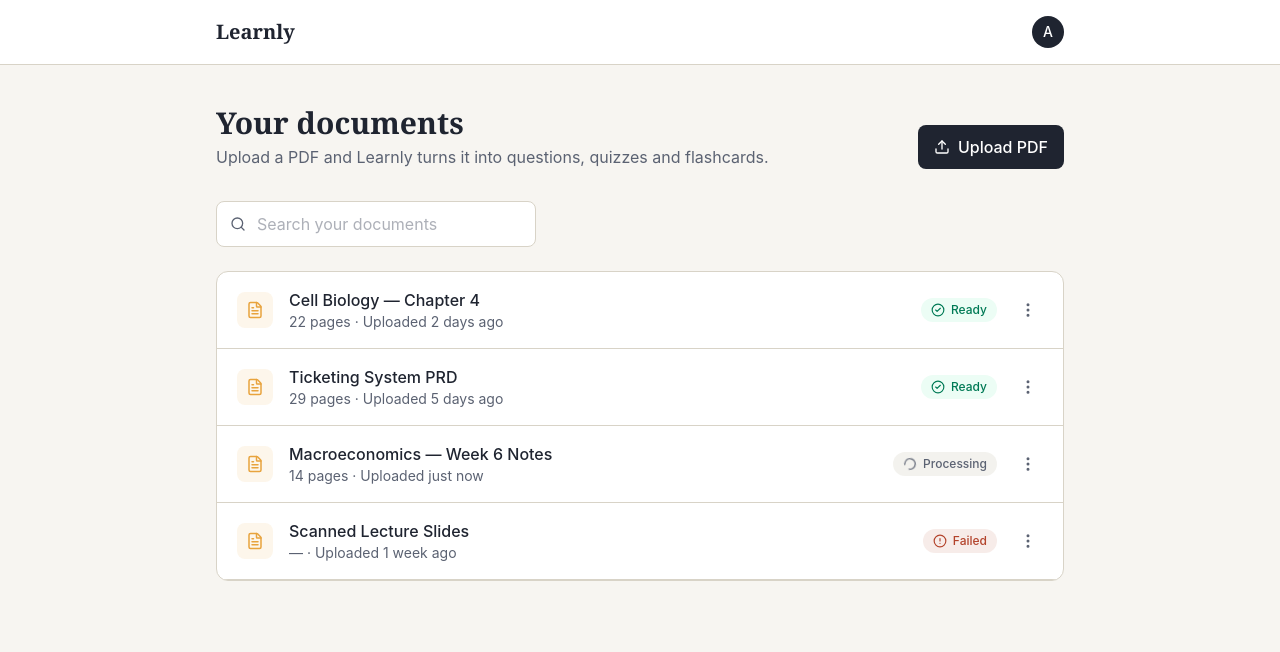
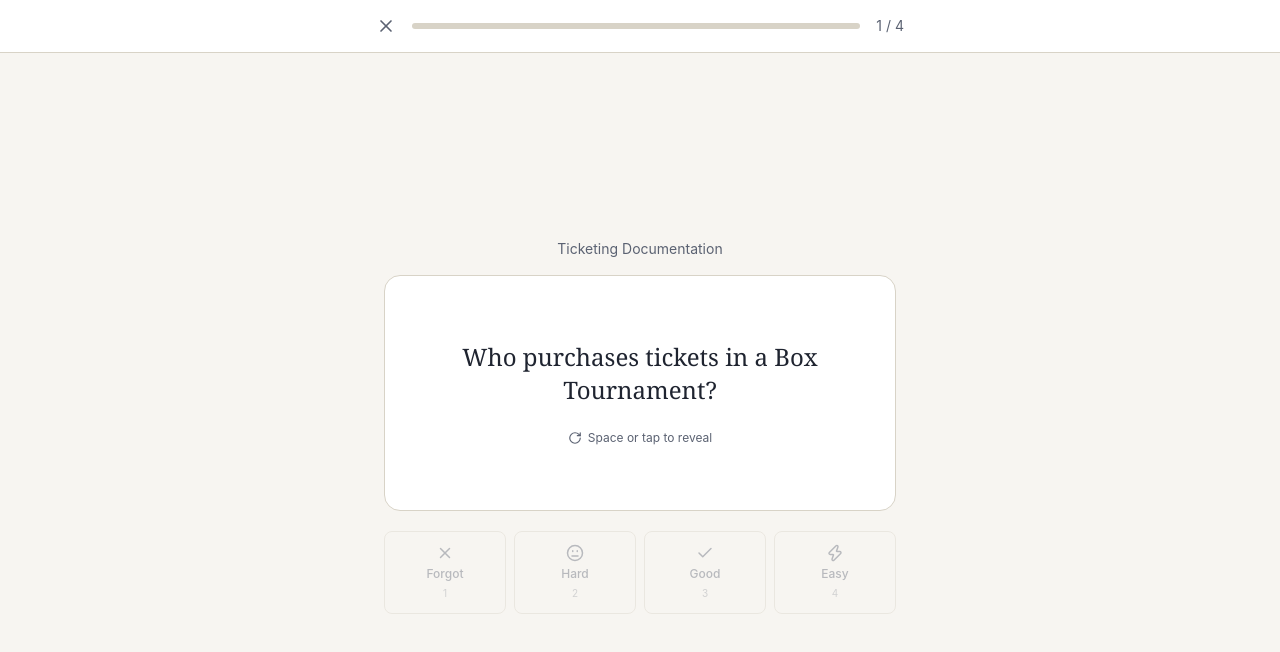
Before and after one commit to abhinavshr/learnly-frontend, a React (Vite) app: page /flashcards/review in a window 1280 px wide. Before the commit this address led to /. Shown: the top 652 px of the page. Built offline with nearby package versions, Linux system fonts and the light colour scheme.

Commit message:
feat: add FlashcardReviewPage component for flashcard review functionality

```diff
--- a/src/App.jsx
+++ b/src/App.jsx
@@ -5,6 +5,7 @@ import DashboardPage from "./pages/DashboardPage.jsx";
 import DocumentWorkspacePage from "./pages/DocumentWorkspacePage.jsx";
 import QuizAttemptPage from "./pages/QuizAttemptPage.jsx";
 import AttemptResultsPage from "./pages/AttemptResultsPage.jsx";
+import FlashcardReviewPage from "./pages/FlashcardReviewPage.jsx";
 
 export default function App() {
   return (
@@ -16,6 +17,7 @@ export default function App() {
         <Route path="/documents/:id" element={<DocumentWorkspacePage />} />
         <Route path="/quizzes/:id/attempt" element={<QuizAttemptPage />} />
         <Route path="/attempts/:id" element={<AttemptResultsPage />} />
+        <Route path="/flashcards/review" element={<FlashcardReviewPage />} />
         <Route path="*" element={<Navigate to="/" replace />} />
       </Routes>
     </BrowserRouter>
--- /dev/null
+++ b/src/pages/FlashcardReviewPage.jsx
@@ -0,0 +1,185 @@
+import { useState, useEffect, useCallback } from "react";
+import { Link } from "react-router-dom";
+import { X, RotateCw, Check, Meh, Zap, PartyPopper } from "lucide-react";
+
+// Static mock — matches the shape GET /api/flashcards/due returns
+const DUE_CARDS = [
+  {
+    id: 1,
+    front: "Who purchases tickets in a Box Tournament?",
+    back: "The team captain, who also provides the team name and each member's details.",
+    documentTitle: "Ticketing Documentation",
+  },
+  {
+    id: 2,
+    front: "What are the four tournament types?",
+    back: "Pro Clubs (11v11), Box Tournament, 1v1 Tournament, and LAN Tournament.",
+    documentTitle: "Ticketing Documentation",
+  },
+  {
+    id: 3,
+    front: "What organelle is responsible for producing ATP?",
+    back: "Mitochondria — often called the powerhouse of the cell.",
+    documentTitle: "Cell Biology — Chapter 4",
+  },
+  {
+    id: 4,
+    front: "What data verifies a LAN Tournament attendee's age?",
+    back: "Date of Birth, required specifically for age verification at the physical venue.",
+    documentTitle: "Ticketing Documentation",
+  },
+];
+
+const RATINGS = [
+  { id: 0, key: "1", label: "Forgot", icon: X, color: "error" },
+  { id: 1, key: "2", label: "Hard", icon: Meh, color: "marigold" },
+  { id: 2, key: "3", label: "Good", icon: Check, color: "emerald" },
+  { id: 3, key: "4", label: "Easy", icon: Zap, color: "emerald" },
+];
+
+const RATING_STYLES = {
+  error: "hover:bg-error/10 hover:text-error hover:border-error",
+  marigold: "hover:bg-marigold/10 hover:text-marigold hover:border-marigold",
+  emerald: "hover:bg-emerald-50 hover:text-emerald-700 hover:border-emerald-600",
+};
+
+export default function FlashcardReviewPage() {
+  const [queue, setQueue] = useState(DUE_CARDS);
+  const [index, setIndex] = useState(0);
+  const [flipped, setFlipped] = useState(false);
+  const [tally, setTally] = useState({ 0: 0, 1: 0, 2: 0, 3: 0 });
+  const [done, setDone] = useState(false);
+
+  const total = DUE_CARDS.length;
+  const card = queue[index];
+
+  const rate = useCallback(
+    (ratingId) => {
+      if (!flipped || done) return;
+      setTally((t) => ({ ...t, [ratingId]: t[ratingId] + 1 }));
+
+      if (index + 1 >= total) {
+        setDone(true);
+      } else {
+        setFlipped(false);
+        setIndex((i) => i + 1);
+      }
+    },
+    [flipped, done, index, total]
+  );
+
+  // Keyboard shortcuts: space/enter to flip, 1-4 to rate
+  useEffect(() => {
+    function handleKey(e) {
+      if (done) return;
+      if (e.code === "Space" || e.key === "Enter") {
+        e.preventDefault();
+        setFlipped((f) => !f);
+        return;
+      }
+      const rating = RATINGS.find((r) => r.key === e.key);
+      if (rating) rate(rating.id);
+    }
+    window.addEventListener("keydown", handleKey);
+    return () => window.removeEventListener("keydown", handleKey);
+  }, [rate, done]);
+
+  if (done) {
+    const reviewedWell = tally[2] + tally[3];
+    return (
+      <div className="min-h-screen bg-paper flex items-center justify-center px-6">
+        <div className="max-w-sm w-full text-center">
+          <div className="w-14 h-14 rounded-full bg-marigold/10 flex items-center justify-center mx-auto mb-5">
+            <PartyPopper className="w-6 h-6 text-marigold" />
+          </div>
+          <h1 className="font-serif text-3xl font-semibold text-ink mb-2">Session complete</h1>
+          <p className="text-ink-soft mb-8">
+            You reviewed {total} cards. {reviewedWell} of them you knew well.
+          </p>
+
+          <div className="grid grid-cols-4 gap-2 mb-8">
+            {RATINGS.map((r) => (
+              <div key={r.id} className="rounded-lg border border-rule bg-white py-3">
+                <p className="font-serif text-xl font-semibold text-ink">{tally[r.id]}</p>
+                <p className="text-xs text-ink-soft">{r.label}</p>
+              </div>
+            ))}
+          </div>
+
+          <Link
+            to="/"
+            className="inline-flex w-full items-center justify-center rounded-lg bg-ink text-white
+              font-medium py-2.5 hover:bg-ink/90 active:scale-[0.99] transition-all"
+          >
+            Back to documents
+          </Link>
+        </div>
+      </div>
+    );
+  }
+
+  return (
+    <div className="min-h-screen bg-paper flex flex-col">
+      {/* Minimal top bar: exit + progress */}
+      <header className="border-b border-rule bg-white sticky top-0 z-10">
+        <div className="max-w-xl mx-auto px-6 py-4 flex items-center gap-4">
+          <Link to="/" className="text-ink-soft hover:text-ink transition-colors" aria-label="Exit review">
+            <X className="w-5 h-5" />
+          </Link>
+          <div className="flex-1">
+            <div className="h-1.5 rounded-full bg-rule overflow-hidden">
+              <div
+                className="h-full bg-marigold transition-all duration-300"
+                style={{ width: `${(index / total) * 100}%` }}
+              />
+            </div>
+          </div>
+          <span className="text-sm text-ink-soft whitespace-nowrap">
+            {index + 1} / {total}
+          </span>
+        </div>
+      </header>
+
+      {/* Card */}
+      <main className="flex-1 flex flex-col items-center justify-center px-6 py-12">
+        <div className="w-full max-w-lg">
+          <p className="text-sm text-ink-soft text-center mb-4">{card.documentTitle}</p>
+
+          <button
+            onClick={() => setFlipped((f) => !f)}
+            className="w-full bg-white border border-rule rounded-2xl px-8 py-16 text-center
+              hover:border-marigold/50 transition-colors focus:outline-none focus:ring-4 focus:ring-marigold/20"
+          >
+            <p className="font-serif text-2xl text-ink leading-snug">
+              {flipped ? card.back : card.front}
+            </p>
+            <div className="flex items-center justify-center gap-1.5 text-xs text-ink-soft mt-6">
+              <RotateCw className="w-3.5 h-3.5" />
+              {flipped ? "Showing answer" : "Space or tap to reveal"}
+            </div>
+          </button>
+
+          <div className="grid grid-cols-4 gap-2 mt-5">
+            {RATINGS.map((r) => {
+              const Icon = r.icon;
+              return (
+                <button
+                  key={r.id}
+                  onClick={() => rate(r.id)}
+                  disabled={!flipped}
+                  className={`flex flex-col items-center gap-1 rounded-lg border border-rule py-3
+                    text-ink-soft transition-colors disabled:opacity-40 disabled:pointer-events-none
+                    ${RATING_STYLES[r.color]}`}
+                >
+                  <Icon className="w-4.5 h-4.5" />
+                  <span className="text-xs font-medium">{r.label}</span>
+                  <span className="text-[10px] text-ink-soft/60">{r.key}</span>
+                </button>
+              );
+            })}
+          </div>
+        </div>
+      </main>
+    </div>
+  );
+}
```
